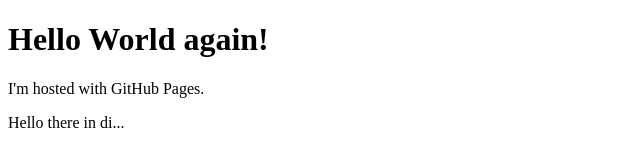
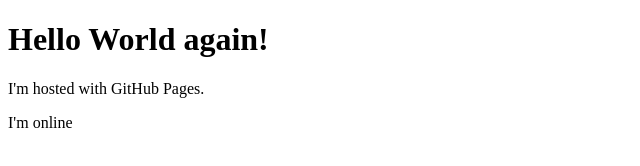
Before and after one commit to johangiannis/github.io, a plain HTML site: page index.html in a window 1280 px wide. Shown: the full height of the page, 0-640 px from the left. Drawn offline with Linux system fonts and the light colour scheme.

Commit message:
Update index.html

```diff
--- a/index.html
+++ b/index.html
@@ -3,6 +3,7 @@
 <body>
 <h1>Hello World again!</h1>
 <p>I'm hosted with GitHub Pages.</p>
-  <div>Hello there in di...</div>
+
+  <p>I'm online</p>
 </body>
 </html>
```
